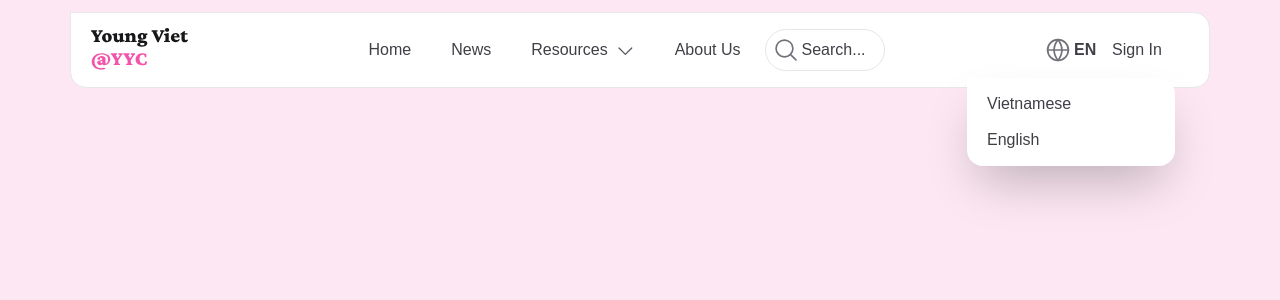
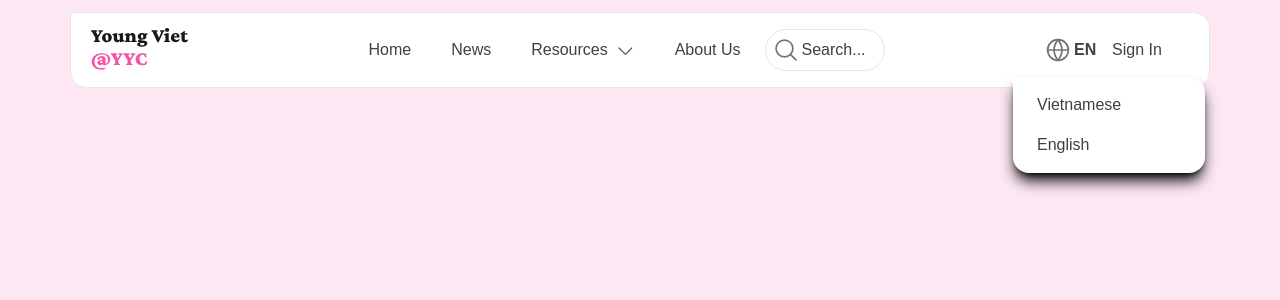
Before and after one commit to ryodocoder1997/Calgary-Web-Project, a Next.js app: page / in a window 1280 px wide. Both pictures are taken after a click on the button "EN". Shown: the top 300 px of the page. Built offline with nearby package versions, Linux system fonts and the light colour scheme.

Commit message:
feat: navbar updated

```diff
--- a/src/app/components/NavBar.tsx
+++ b/src/app/components/NavBar.tsx
@@ -3,11 +3,12 @@
 'use client'
 
 import React, { useState } from 'react'
-import { Menu, MenuButton, MenuItem, MenuItems } from '@headlessui/react'
 import Link from 'next/link'
 
 function NavBar() {
   const [isSubMenuOpen, setIsSubMenuOpen] = useState(false)
+  const [isLanguageMenuOpen, setIsLanguageMenuOpen] = useState(false)
+  // const dropdown = useRef(null)
 
   const Menus = [
     { title: 'Home', path: '/' },
@@ -24,9 +25,20 @@ function NavBar() {
     { title: 'About Us', path: '/aboutus' },
   ]
 
-  // const handleToggle = () => {
-  //   setIsMenuOpen(!isMenuOpen)
-  // }
+  const Languages = [{ title: 'Vietnamese' }, { title: 'English' }]
+
+  // useEffect(() => {
+  //   // only add the event listener when the dropdown is opened
+  //   if (!isSubMenuOpen) return
+  //   function handleClick(event) {
+  //     if (dropdown.current && !dropdown.current.contains(event.target)) {
+  //       setIsSubMenuOpen(false)
+  //     }
+  //   }
+  //   window.addEventListener('click', handleClick)
+  //   // clean up
+  //   return () => window.removeEventListener('click', handleClick)
+  // }, [isSubMenuOpen])
 
   return (
     <div className='flex sticky justify-between mx-auto my-3 px-5 py-2.5 w-full max-w-[1140px] h-[76px] items-center bg-white text-zinc-700 border rounded-tl-none rounded-tr-2xl rounded-bl-2xl rounded-br-2xl max-lg:max-w-[834px] max-lg:h-fit max-lg:pb-16 max-sm:max-w-[375px] max-sm:h-fit max-sm:pb-[72px]'>
@@ -119,7 +131,7 @@ function NavBar() {
                           viewBox='0 0 19 18'
                           fill='none'
                           xmlns='http://www.w3.org/2000/svg'
-                          className={`inline-flex ml-2 ${isSubMenuOpen ? 'rotate-180' : ''}`}
+                          className={`inline-flex ml-2 ${isSubMenuOpen ? 'rotate-180' : ''} duration-200`}
                         >
                           <path
                             d='M3 6L9.375 12.375L15.75 6'
@@ -201,8 +213,11 @@ function NavBar() {
       </div>
       <div className='flex max-w-[252px] justify-end items-center'>
         <div className='pr-2 w-[66px] lg:flex hidden'>
-          <Menu>
-            <MenuButton className='flex items-center'>
+          <button
+            onClick={() => {
+              setIsLanguageMenuOpen(!isLanguageMenuOpen)
+            }}
+          >
             <p className='flex font-bold'>
               <svg
                 width='24'
@@ -243,30 +258,19 @@ function NavBar() {
               </svg>
               EN
             </p>
-            </MenuButton>
-            <MenuItems
-              transition
-              anchor='top'
-              className='w-52 mt-4 p-2 rounded-tl-none rounded-tr-2xl rounded-bl-2xl rounded-br-2xl shadow-2xl bg-white text-zinc-700 transition duration-100 ease-out [--anchor-gap:var(--spacing-1)] focus:outline-none data-[closed]:scale-95 data-[closed]:opacity-0'
+          </button>
+          {isLanguageMenuOpen && (
+            <ul className='absolute inline top-16 right-1 w-48 p-2 bg-white shadow-lg shadow-black rounded-tl-none rounded-tr-2xl rounded-bl-2xl rounded-br-2xl'>
+              {Languages.map((language, index) => (
+                <div
+                  key={index}
+                  className='flex justify-between items-center hover:bg-pink-200 rounded-md group'
                 >
-              <MenuItem>
-                <a
-                  href='#'
-                  className='group flex w-full items-center gap-2 rounded-lg py-1.5 px-3 data-[focus]:bg-pink-200'
-                >
-                  Vietnamese
-                </a>
-              </MenuItem>
-              <MenuItem>
-                <a
-                  href='#'
-                  className='group flex w-full items-center gap-2 rounded-lg py-1.5 px-3 data-[focus]:bg-pink-200'
-                >
-                  English
-                </a>
-              </MenuItem>
-            </MenuItems>
-          </Menu>
+                  <li className='block px-4 py-2'>{language.title}</li>
+                </div>
+              ))}
+            </ul>
+          )}
         </div>
         <p className='w-[77px] lg:flex hidden'>Sign In</p>
         <button onClick={() => {}} className='lg:hidden flex'>
```
Lines whose indentation alone changed are shown as unchanged.
